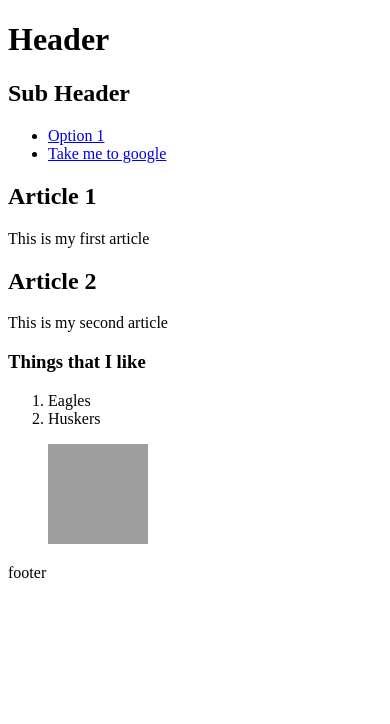
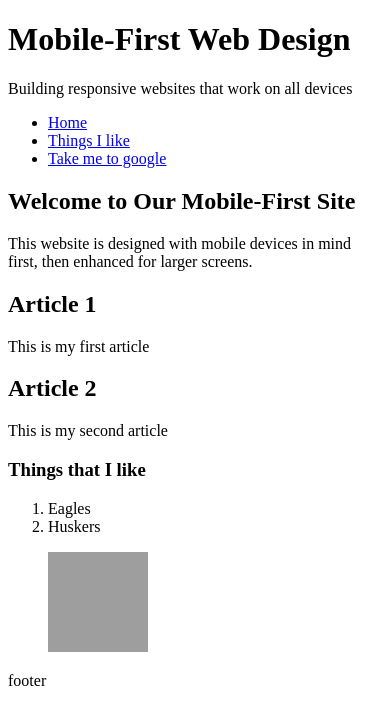
Before and after one commit to MCC-CS-Introduction-to-Web-Development/class2, a plain HTML site: page class2.html in a window 390 px wide. Drawn offline with Linux system fonts and the light colour scheme; grey boxes are pictures that could not be loaded.

Commit message:
Updates for mobile first

```diff
--- a/class2.html
+++ b/class2.html
@@ -2,26 +2,35 @@
 <html lang="en">
   <head>
     <meta charset="UTF-8" />
-    <meta name="viewport" content="width=device-width, initial-scale=1.0" />
     <title>Class 2</title>
   </head>
   <body>
     <header>
       <hgroup>
-        <h1>Header</h1>
-        <h2>Sub Header</h2>
+        <h1>Mobile-First Web Design</h1>
+        <p>Building responsive websites that work on all devices</p>
       </hgroup>
     </header>
     <nav>
       <ul>
         <li>
-          <a href="#">Option 1</a>
+          <a href="#home">Home</a>
+        </li>
+        <li>
+          <a href="#list">Things I like</a>
         </li>
         <li>
           <a href="https://www.google.com" target="_blank">Take me to google</a>
         </li>
       </ul>
     </nav>
+    <section id="home">
+      <h2>Welcome to Our Mobile-First Site</h2>
+      <p>
+        This website is designed with mobile devices in mind first, then
+        enhanced for larger screens.
+      </p>
+    </section>
     <section>
       <article>
         <header>
@@ -37,7 +46,7 @@
       </article>
     </section>
     <aside>
-      <section>
+      <section id="list">
         <h3>Things that I like</h3>
         <ol>
           <li>Eagles</li>
```
